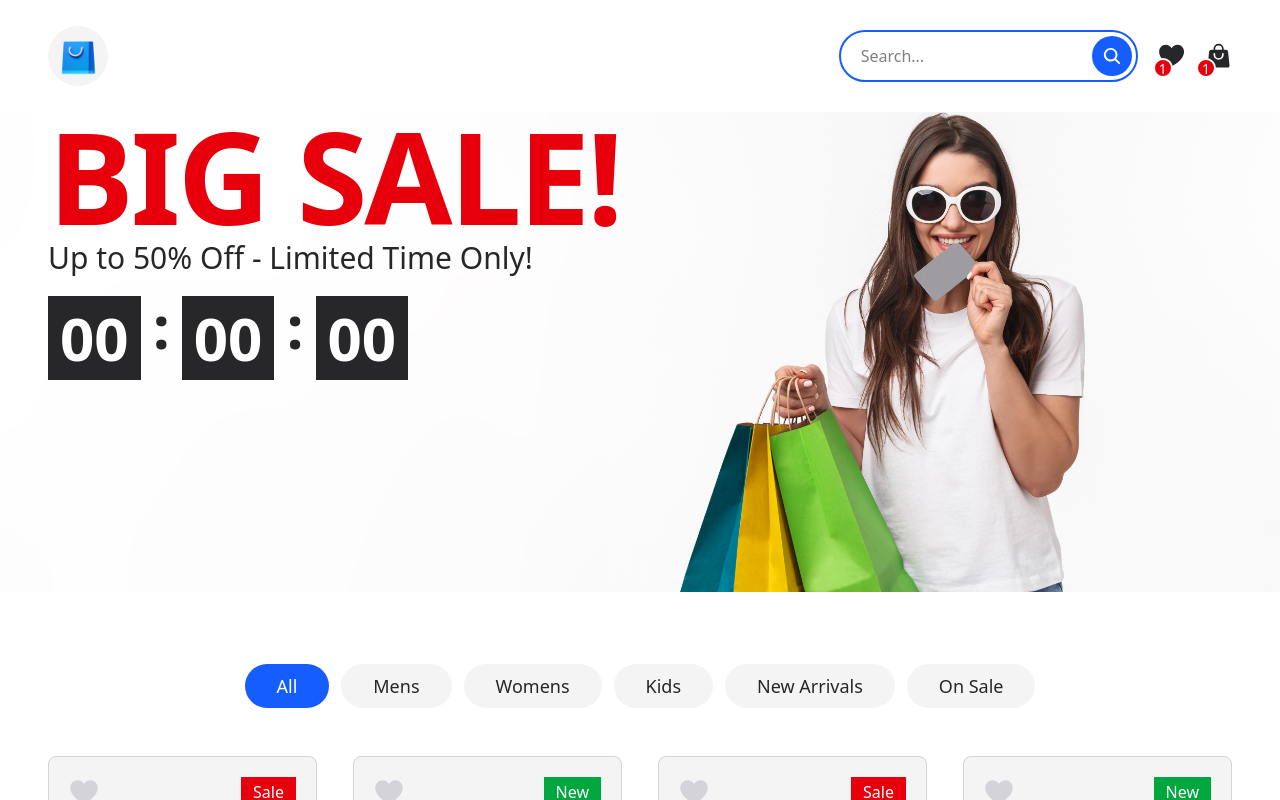
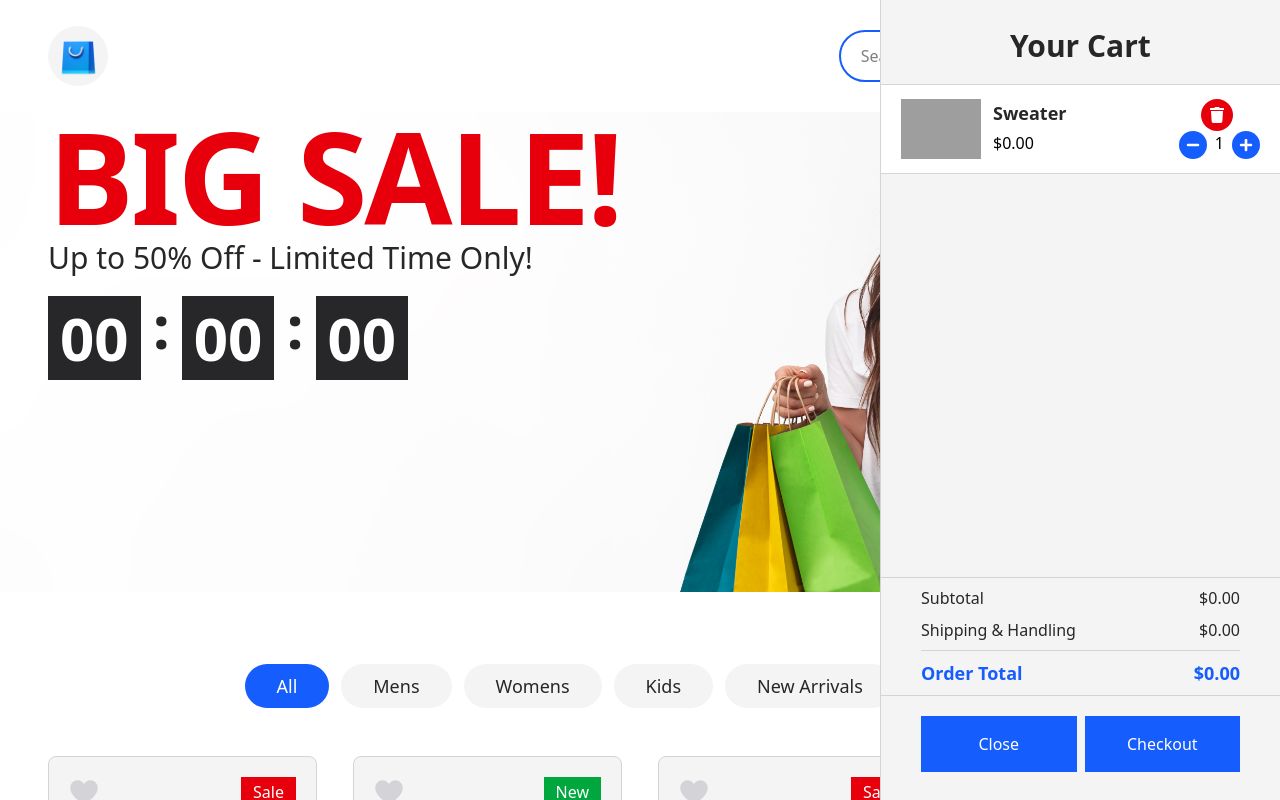
Before and after one commit to Ruku-RS/ecommerce-project, a React (Vite) app: page / in a window 1280 px wide. Shown: the top 800 px of the page. Built offline with nearby package versions, Linux system fonts and the light colour scheme; grey boxes are pictures that could not be loaded.

Commit message:
Cart section implemented

```diff
--- /dev/null
+++ b/src/Components/Cart/Cart.jsx
@@ -0,0 +1,94 @@
+import React from 'react'
+import Sweater from '../../assets/sweater.png'
+import { FaMinus, FaPlus, FaTrash } from 'react-icons/fa'
+
+const Cart = () => {
+  return (
+    <div className='flex flex-col justify-between gap-5 bg-zinc-100 fixed top-0 right-0 bottom-0 z-40 left-auto w-[400px] border-l border-zinc-300 py-7'>
+
+     {/* Heading */}
+      <div className='px-10'>
+        <h3 className='text-3xl font-bold text-zinc-800 text-center'>
+            Your Cart
+        </h3>
+      </div>
+
+      {/* Cart Items */}
+      <div className='flex-1'>
+        <div className='flex items-center gap-3 bg-white px-5 py-1 border-y-1 border-zinc-300'>
+            {/* Cart Image */}
+            <div className='w-20 h-20 '>
+                <img src={Sweater} className='w-full h-full object-contain'/>
+            </div>
+
+            {/* Product Detail */}
+            <div className='flex-1'>
+                <div className='flex justify-between'>
+                    <h4 className='font-semibold text-zinc-800 text-lg'>Sweater</h4>
+                    <button className='w-8 h-8 bg-red-600 rounded-full text-white flex justify-center items-center mr-[27px]'>
+                        <FaTrash/>
+                    </button>
+                </div>
+
+                <div  className='flex justify-between'>
+                    <span>
+                        $0.00
+                    </span>
+                    <div className='flex gap-2'>
+                        <button className='w-7 h-7 bg-blue-600 rounded-full text-white flex justify-center items-center text-[14px] cursor-pointer active:bg-blue-700'>
+                            <FaMinus/>
+                        </button>
+                        <span>
+                            1
+                        </span>
+                        <button className='w-7 h-7 bg-blue-600 rounded-full text-white flex justify-center items-center text-[14px] cursor-pointer active:bg-blue-700'>
+                            <FaPlus/>
+                        </button>
+                    </div>
+                </div>
+            </div>
+        </div>
+      </div>
+
+      {/* Card Total */}
+      <div className='px-10 border-y border-zinc-300'>
+        <div className='flex justify-between pt-2'>
+            <span className='text-zinc-800'>
+                Subtotal
+            </span>
+            <span className='text-zinc-800'>
+                $0.00
+            </span>
+        </div>
+        <div className='flex justify-between py-2'>
+            <span className='text-zinc-800'>
+                Shipping & Handling
+            </span>
+            <span className='text-zinc-800'>
+                $0.00
+            </span>
+        </div>
+        <div className='flex justify-between py-2 border-t border-zinc-300'>
+            <span className='text-blue-600 text-lg font-bold '>
+                Order Total
+            </span>
+            <span className='text-blue-600 text-lg font-bold'>
+                $0.00
+            </span>
+        </div>
+      </div>
+
+      {/* Button */}
+      <div className='flex gap-x-2 px-10 '>
+        <button className='bg-blue-600 text-white flex-1 h-[7vh] cursor-pointer active:bg-blue-700'>
+            Close
+        </button>
+        <button className='bg-blue-600 text-white flex-1 h-[7vh] cursor-pointer active:bg-blue-700'>
+            Checkout
+        </button>
+      </div>
+    </div>
+  )
+}
+
+export default Cart
--- a/src/Components/Home/Home.jsx
+++ b/src/Components/Home/Home.jsx
@@ -2,6 +2,7 @@ import React, { useState ,useEffect} from 'react'
 import Navbar from '../Navbar/Navbar'
 import Banner from '../Banner/Banner'
 import Products from '../Products/Products'
+import Cart from '../Cart/Cart'
 
 const Home = () => {
 
@@ -27,15 +28,21 @@ const handleScroll = ()=>{
 
   return (
     <div>
+            {/* Navbar */}
             <Navbar
             handleScroll={handleScroll}
             setSearchTerm={setSearchTerm}
             isScrolled={isScrolled}
             />
 
+            {/* Banner */}
             <Banner/>
 
+            {/* Product */}
             <Products searchTerm={searchTerm}/>
+
+            {/* Cart Tab */}
+            <Cart/>
     </div>
   )
 }
```
Also changed, not shown: src/Components/Wishlist/Wishlist.jsx (added).
